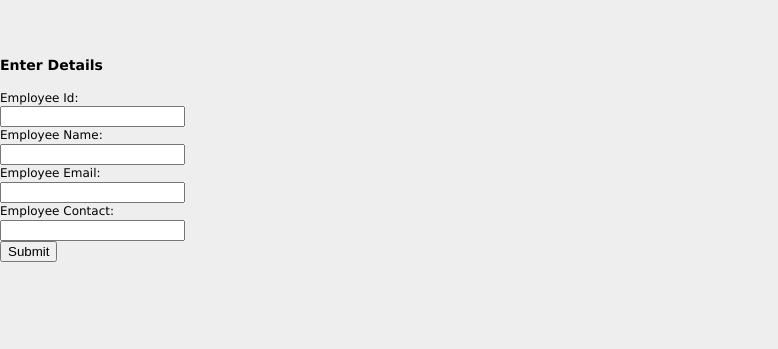
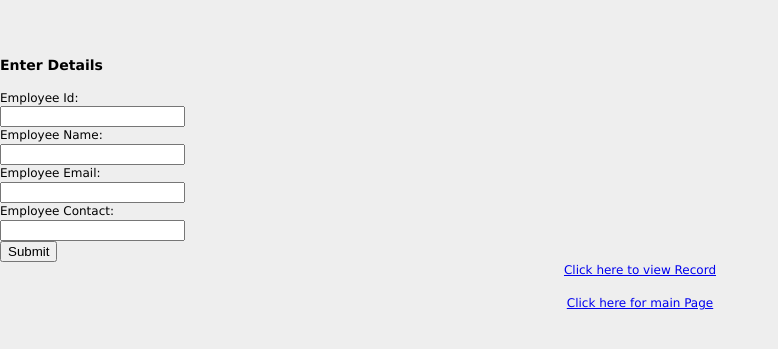
Before and after one commit to Mranonymous16/Django_crudapp, a Django app: template employee/templates/employee/index.html in a window 1280 px wide. Shown: the top 349 px of the page, without its empty margins (0-778 px from the left). Run offline with Django 3.2, Linux system fonts and the light colour scheme; the template is opened without the code that fills it, so the values that code supplies are empty, except form fields; tables that the repository leaves empty hold one stand-in row (values such as "Sample post"); form fields are guessed from the names that the template uses.

Commit message:
Added new links

```diff
--- a/employee/templates/employee/index.html
+++ b/employee/templates/employee/index.html
@@ -49,5 +49,7 @@
   </div>
     </div>
 </form>
+<center><a href="/show/" class="btn btn-primary">Click here to view Record</a></center><br>
+<center><a href="/main/" class="btn btn-primary">Click here for main Page</a></center>
 </body>
 </html>
```
